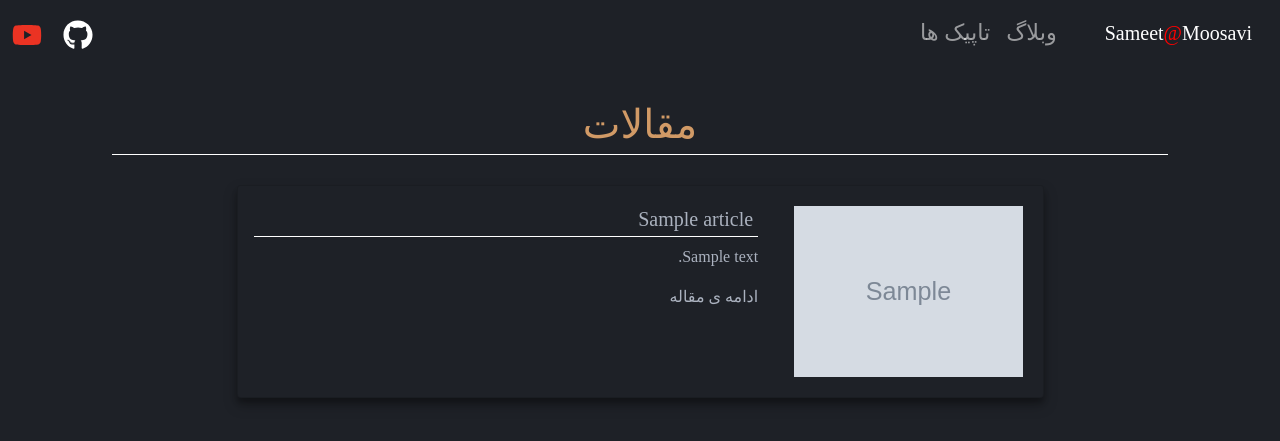
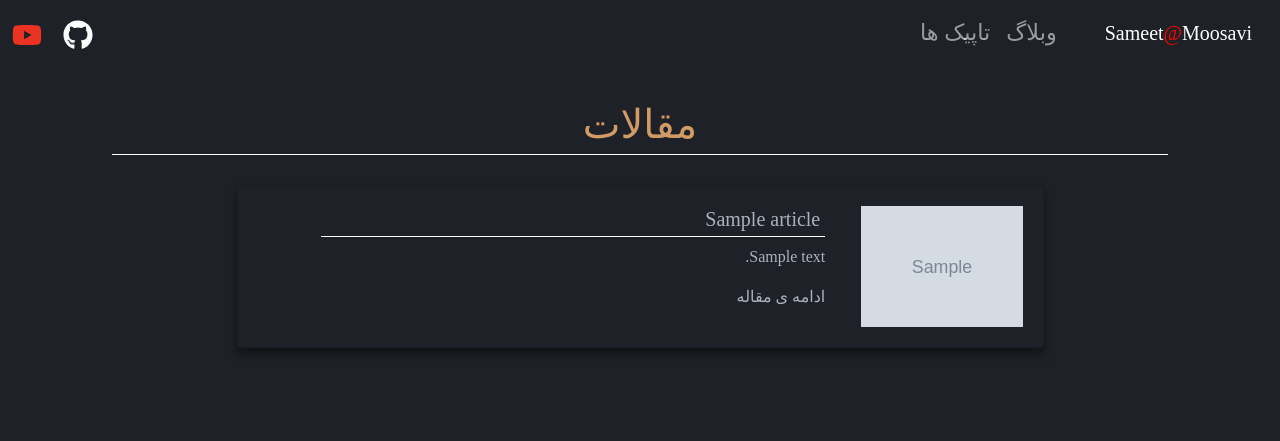
Before and after one commit to smsameet/SameetDjangoBlog, a Django app: page /blog/ in a window 1280 px wide. Shown: the top 441 px of the page. Run offline with Django 4.2, Linux system fonts and the light colour scheme; tables that the repository leaves empty hold one stand-in row (values such as "Sample post"); grey boxes marked "Sample" are stand-in pictures; some libraries are stand-ins or nearby versions.

Commit message:
config modile display.

```diff
--- a/SameetBlog/blog/static/blog/css/style.css
+++ b/SameetBlog/blog/static/blog/css/style.css
@@ -29,6 +29,8 @@
 	margin-left: auto;
 }
 #article .card img {
+	display: flex;
+	margin: auto;
 	padding: 20px;
 }
 #thumbnail img{
@@ -57,6 +59,9 @@
 
 	color: var(--HeaderColor);
 }
+#article .card .col-xl-3 {
+	margin: 0;
+}
 /* clases */
 .navbar {
 	font-size: 1.4rem;
--- a/SameetBlog/blog/templates/blog/articles.html
+++ b/SameetBlog/blog/templates/blog/articles.html
@@ -3,12 +3,12 @@
 		<h1 style="color: #d19a66; text-align: center; margin: 30px;">مقالات</h2>
 		{% for article in articles %}
 			<article id="article">
-				<div class="card col-lg-9">
+				<div class="card col-sm-12 col-xl-9">
 					<div class="row g-0">
-						<div class="col-xl-4">
+						<div class="article-tumbnail col-xl-3 col-lg-4 col-sm-12 ">
 							<a href="{% url 'blog:details' article.slug %}"><img src="{{ article.thumbnail.url }}" class="img-fluid rounded-start" alt="..."></a>
 						</div>
-						<div class="col-md-8">
+						<div class="col-sm-12 col-lg-8 col-xl-8">
 							<div class="card-body">
 								<a href="{% url 'blog:details' article.slug %}"><h5 class="card-title">{{ article.title }}</h5></a>
 								<p class="card-text">{{ article.body | truncatechars:300 }}</p>
```
